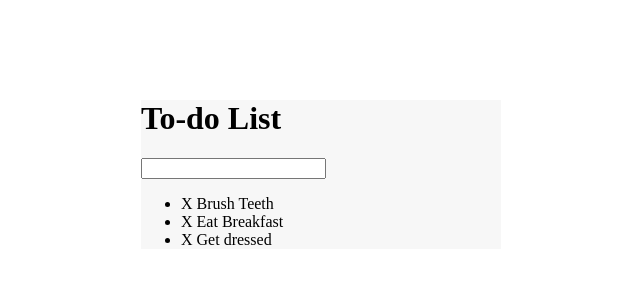
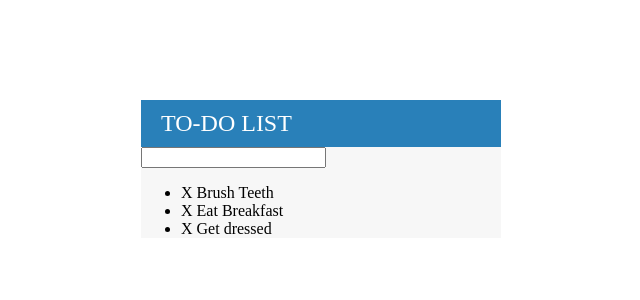
Before and after one commit to allenscheng/jQueryTodoApp, a PHP site: page /todoApp.html in a window 1280 px wide. Shown: the top 300 px of the page, without its empty margins (319-959 px from the left). Run offline with PHP 8.4, Linux system fonts and the light colour scheme.

Commit message:
styled h1 tag

```diff
--- a/assets/css/todoApp.css
+++ b/assets/css/todoApp.css
@@ -1,3 +1,13 @@
+h1 {
+  background: #2980b9;
+  color: white;
+  margin: 0;
+  padding: 10px 20px;
+  text-transform: uppercase;
+  font-size: 24px;
+  font-weight: normal;
+}
+
 #container {
   width: 360px;
   margin: 100px auto; //100px, gives the top and bottom margin, auto centers the div on the webpage
```
